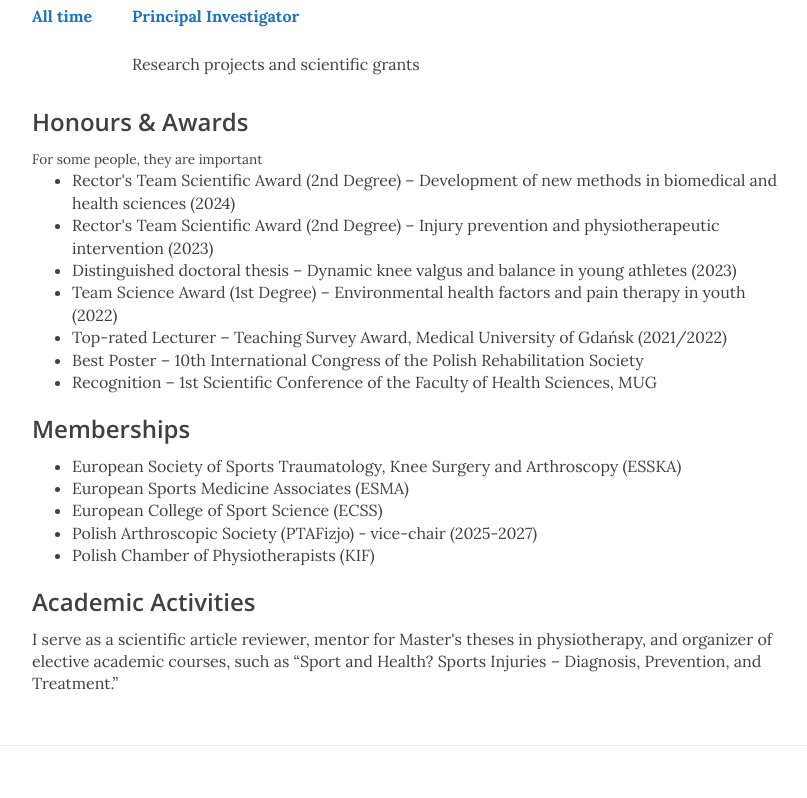
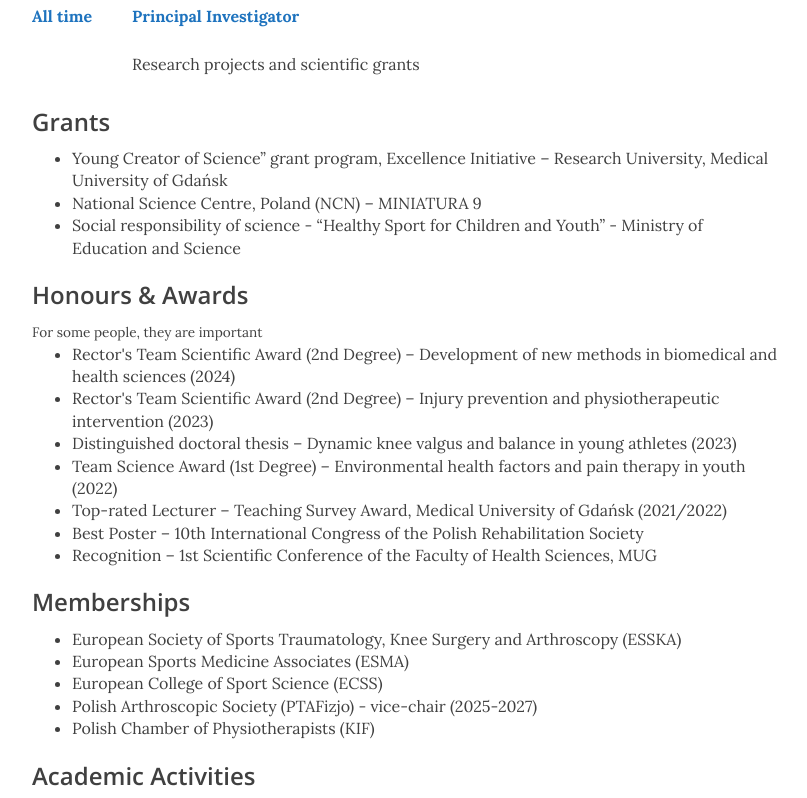
Before and after one commit to BartWil/Bart, a plain HTML site: page about.html in a window 1280 px wide. Shown: the part 1955-2753 px from the top of the page, without its empty margins (233-1040 px from the left). Drawn offline with nearby package versions, Linux system fonts and the light colour scheme.

Commit message:
Update about.html

```diff
--- a/about.html
+++ b/about.html
@@ -158,6 +158,12 @@
   </div>
 </div>
 
+    <h3>Grants</h3>
+        <ul>
+        <li>Young Creator of Science” grant program, Excellence Initiative – Research University, Medical University of Gdańsk</li>
+        <li>National Science Centre, Poland (NCN) – MINIATURA 9 </li>
+        <li>Social responsibility of science - “Healthy Sport for Children and Youth” - Ministry of Education and Science</li>
+      </ul>
 
       <h3>Honours & Awards</h3>
       <small>For some people, they are important</small>
```
